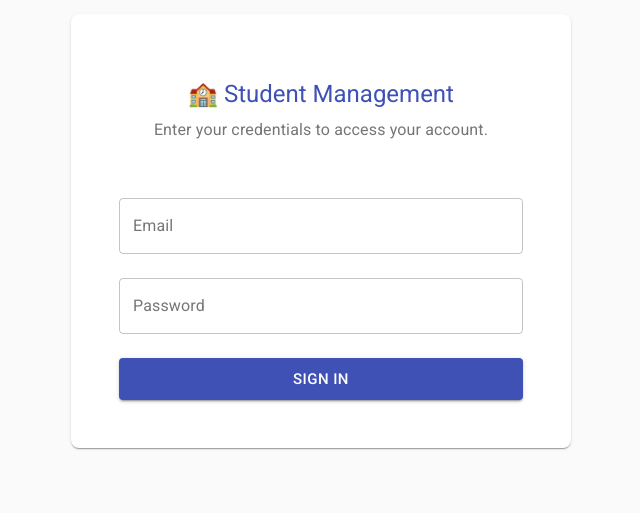
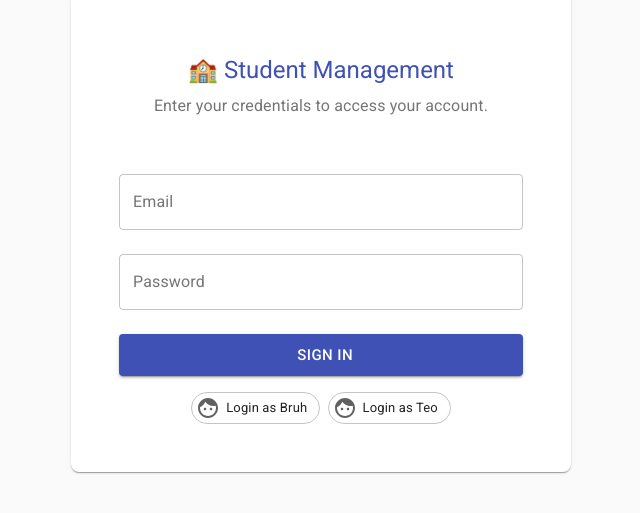
Before and after one commit to kctrnn/learn-saga, a React (Create React App) app: page /login in a window 1280 px wide. Shown: the part 169-682 px from the top of the page, without its empty margins (319-959 px from the left). Built offline with nearby package versions, Linux system fonts and the light colour scheme; no server answers.

Commit message:
Add loading submit form

```diff
--- a/src/components/Layout/AdminLayout.tsx
+++ b/src/components/Layout/AdminLayout.tsx
@@ -1,5 +1,22 @@
+import { Button } from "@material-ui/core";
+import { useAppDispatch } from "app/hooks";
+import { logout } from "features/auth/authSlice";
+
 export interface AdminLayoutProps {}
 
 export const AdminLayout = (props: AdminLayoutProps) => {
-  return <div>AdminLayout</div>;
+  const dispatch = useAppDispatch();
+
+  return (
+    <div>
+      AdminLayout &nbsp;
+      <Button
+        variant='contained'
+        color='secondary'
+        onClick={() => dispatch(logout())}
+      >
+        Logout
+      </Button>
+    </div>
+  );
 };
--- a/src/features/auth/components/LoginForm.tsx
+++ b/src/features/auth/components/LoginForm.tsx
@@ -1,4 +1,4 @@
-import { Button, makeStyles } from "@material-ui/core";
+import { Button, CircularProgress, makeStyles } from "@material-ui/core";
 import { useAppSelector } from "app/hooks";
 import { InputField } from "components/FormFields";
 import { useForm } from "react-hook-form";
@@ -60,6 +60,7 @@ const LoginForm = ({ onSubmit }: LoginFormProps) => {
         fullWidth
         disabled={isLogging}
       >
+        {isLogging && <CircularProgress size={24} color='primary' />} &nbsp;
         Sign In
       </Button>
     </form>
--- a/src/features/auth/pages/LoginPage.tsx
+++ b/src/features/auth/pages/LoginPage.tsx
@@ -1,4 +1,5 @@
-import { Box, makeStyles, Paper, Typography } from "@material-ui/core";
+import { Box, Chip, makeStyles, Paper, Typography } from "@material-ui/core";
+import FaceIcon from "@material-ui/icons/Face";
 import { useAppDispatch } from "app/hooks";
 import { login, LoginPayload } from "../authSlice";
 import LoginForm from "../components/LoginForm";
@@ -31,6 +32,13 @@ function LoginPage() {
     dispatch(action);
   };
 
+  const handleLoginAsClick = () => {
+    handleLoginFormSubmit({
+      email: "test@gmail.com",
+      password: "test123",
+    });
+  };
+
   return (
     <div className={classes.root}>
       <Paper className={classes.paper}>
@@ -45,6 +53,22 @@ function LoginPage() {
         </Box>
 
         <LoginForm onSubmit={handleLoginFormSubmit} />
+
+        <Box textAlign='center'>
+          <Chip
+            icon={<FaceIcon />}
+            label='Login as Bruh'
+            onClick={handleLoginAsClick}
+            variant='outlined'
+          />{" "}
+          &nbsp;
+          <Chip
+            icon={<FaceIcon />}
+            label='Login as Teo'
+            onClick={handleLoginAsClick}
+            variant='outlined'
+          />
+        </Box>
       </Paper>
     </div>
   );
```
